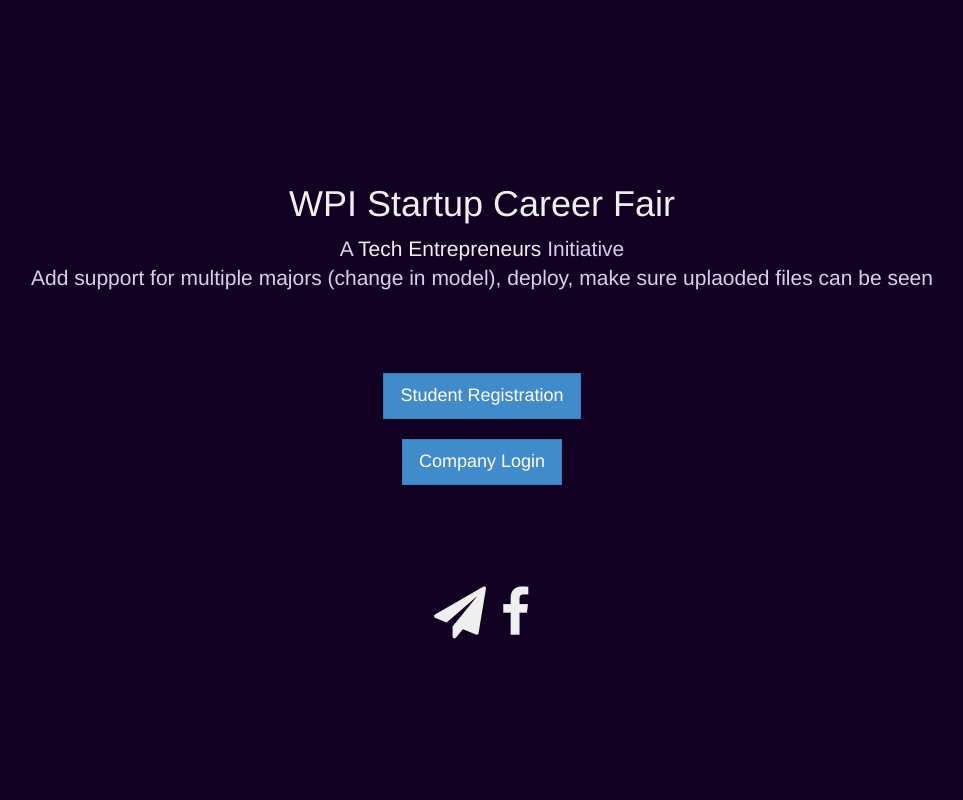
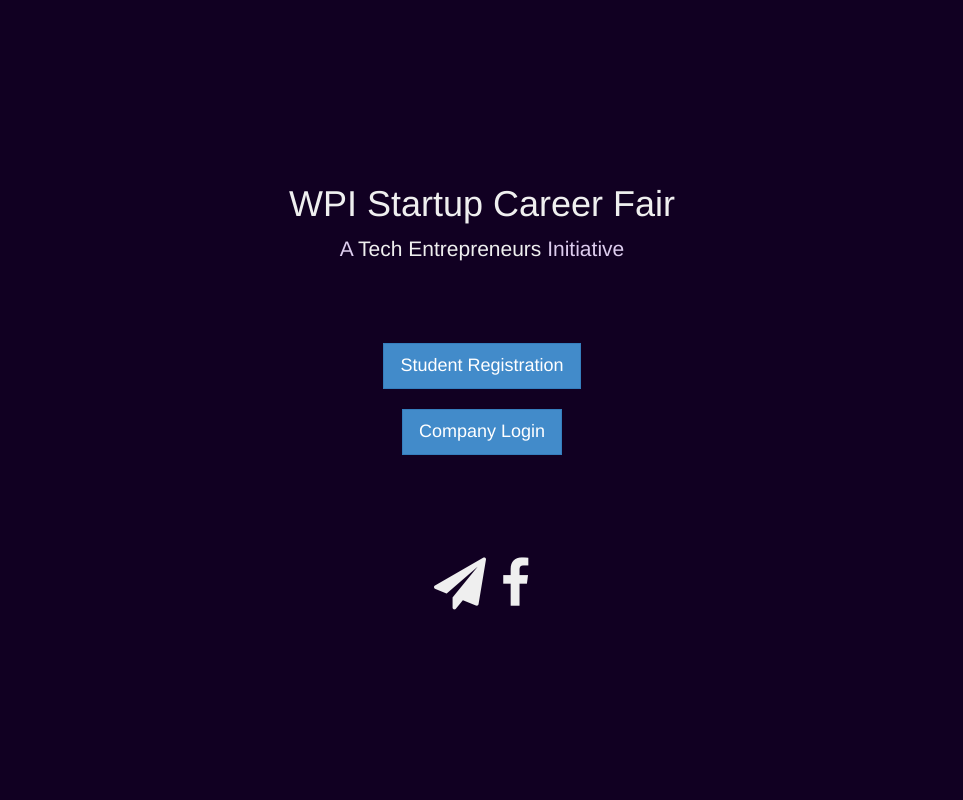
Before and after one commit to himanshusahay/resume-drop, a Django app: page /resumedrop/ in a window 1280 px wide. Shown: the whole page, without its empty margins (158-1121 px from the left). Run offline with Django 3.2, Linux system fonts and the light colour scheme; parts of the project's set-up code (start-up, migrations or seed data) failed here and were passed over; some libraries are stand-ins or nearby versions.

Commit message:
fixed index

```diff
--- a/mysite/resumedrop/templates/resumedrop/index.html
+++ b/mysite/resumedrop/templates/resumedrop/index.html
@@ -64,7 +64,7 @@
         <div class="col-lg-12 text-center v-center">
 
           <h1><a href="{% url 'resumedrop:index' %}">WPI Startup Career Fair</a></h1>
-          <p class="lead">A <a href="http://techentrepreneurs.org" target="_blank">Tech Entrepreneurs</a> Initiative <br> Add support for multiple majors (change in model), deploy, make sure uplaoded files can be seen</p>
+          <p class="lead">A <a href="http://techentrepreneurs.org" target="_blank">Tech Entrepreneurs</a> Initiative</p>
 
           <br><br><br>
 
```
